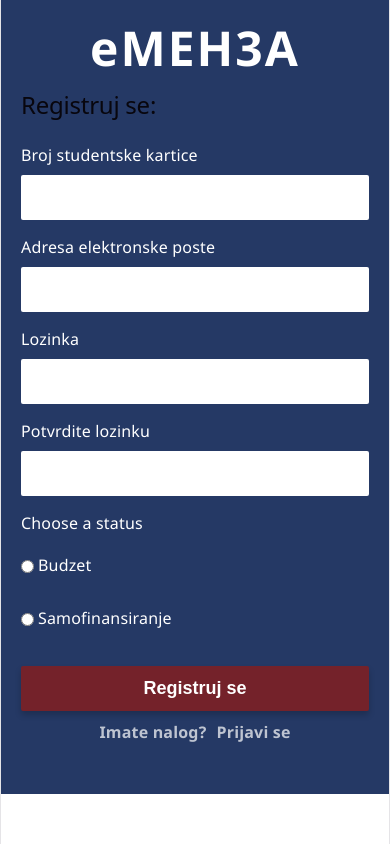
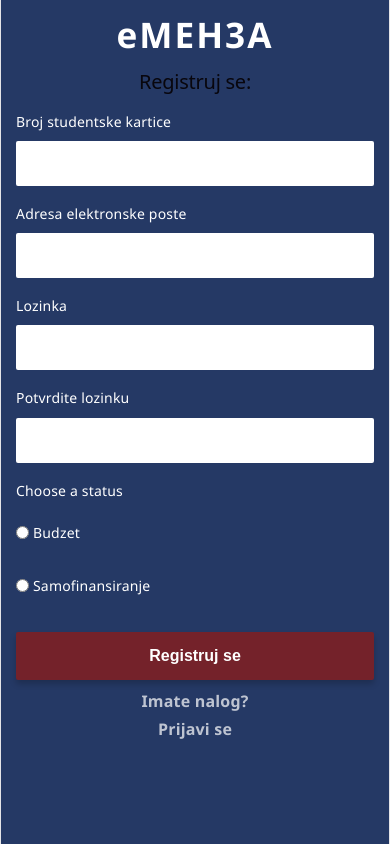
Before and after one commit to stefannmikiic/eMenza, a React (Vite) app in the folder emenza-front/: page /register in a window 390 px wide. Built offline with nearby package versions, Linux system fonts and the light colour scheme.

Commit message:
minimalne izmene

```diff
--- a/emenza-front/src/css/Register.css
+++ b/emenza-front/src/css/Register.css
@@ -7,6 +7,8 @@
     color: white;
     font-family: 'Segoe UI', Tahoma, Geneva, Verdana, sans-serif;
     padding: 20px;
+    min-height: 100vh;
+    box-sizing: border-box;
 }
 
 .registerform-container::before {
@@ -23,6 +25,7 @@
     max-width: 400px;
     display: flex;
     flex-direction: column;
+    box-sizing: border-box;
 }
 
 .registerform-title {
@@ -42,8 +45,8 @@
     font-size: 16px;
     margin-bottom: 8px;
     display: flex;
-        align-items: center;
-        gap: 4px;
+    align-items: center;
+    gap: 4px;
 }
 
 .registerform-field input {
@@ -55,6 +58,8 @@
     border-radius: 2px;
     background-color: white;
     color: black;
+    box-sizing: border-box;
+    font-size: 16px;
 }
 
 .register-footer-links {
@@ -65,6 +70,7 @@
     margin-bottom: 30px;
     width: 100%;
     gap: 10px;
+    flex-wrap: wrap;
 }
 
 .register-footer-links a,
@@ -86,6 +92,7 @@
     transition: background 0.3s;
     border-radius: 2px;
     box-shadow: 0 4px 6px rgba(0,0,0,0.2);
+    min-height: 48px;
 }
 
 .registerform-button:hover {
@@ -97,3 +104,36 @@
     font-size: 12px;
     margin-top: 4px;
 }
+
+@media (max-width: 480px) {
+    .registerform-container {
+        padding: 15px;
+        justify-content: flex-start;
+    }
+
+    .registerform-container::before {
+        font-size: 2.2rem;
+        margin-bottom: 1.5rem;
+        margin-top: 0.5rem;
+    }
+
+    .registerform-title {
+        font-size: 20px;
+        margin-bottom: 1rem;
+        text-align: center;
+    }
+
+    .registerform-field label {
+        font-size: 14px;
+    }
+
+    .register-footer-links {
+        flex-direction: column;
+        gap: 5px;
+        margin-bottom: 20px;
+    }
+
+    .registerform-button {
+        font-size: 16px;
+    }
+}
```
